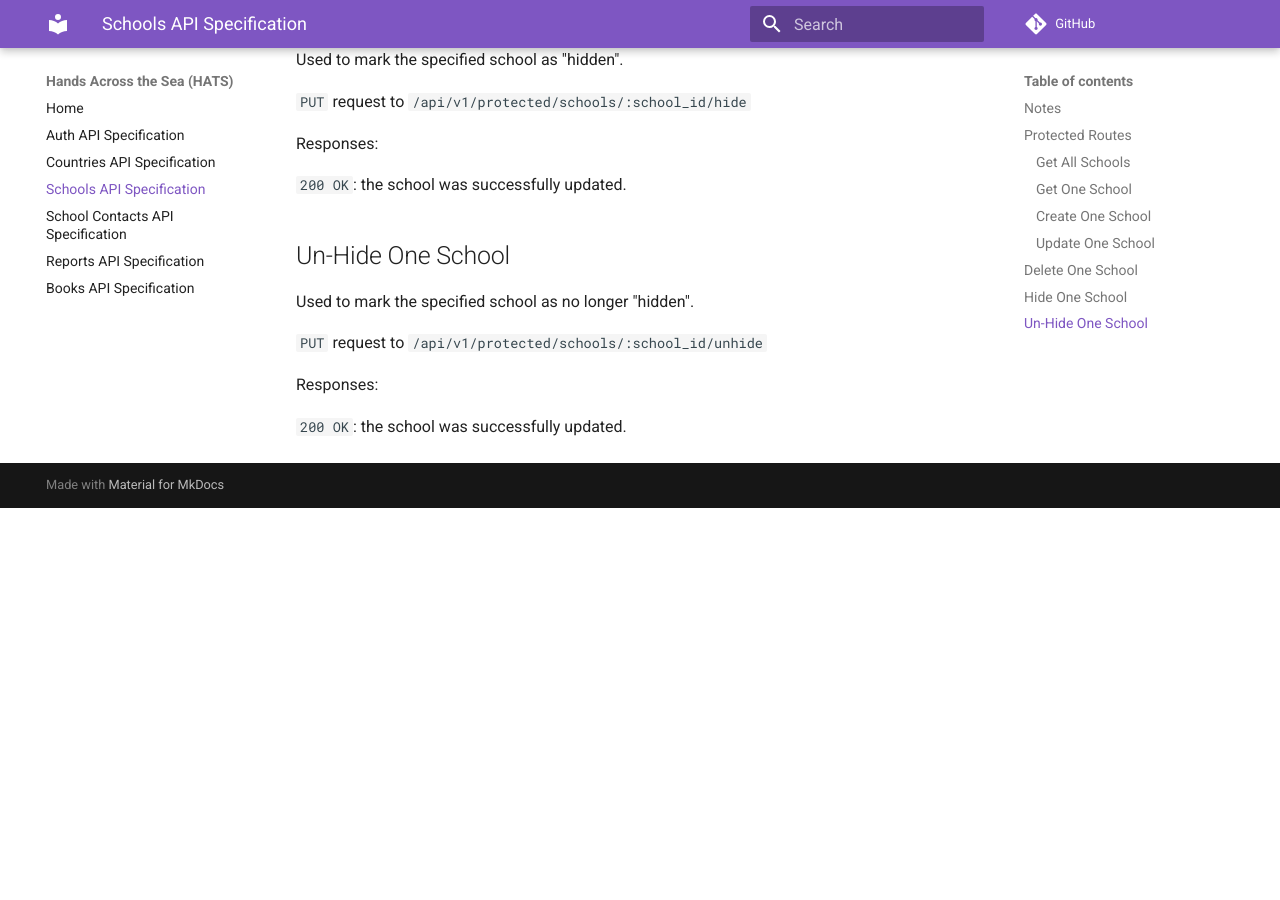
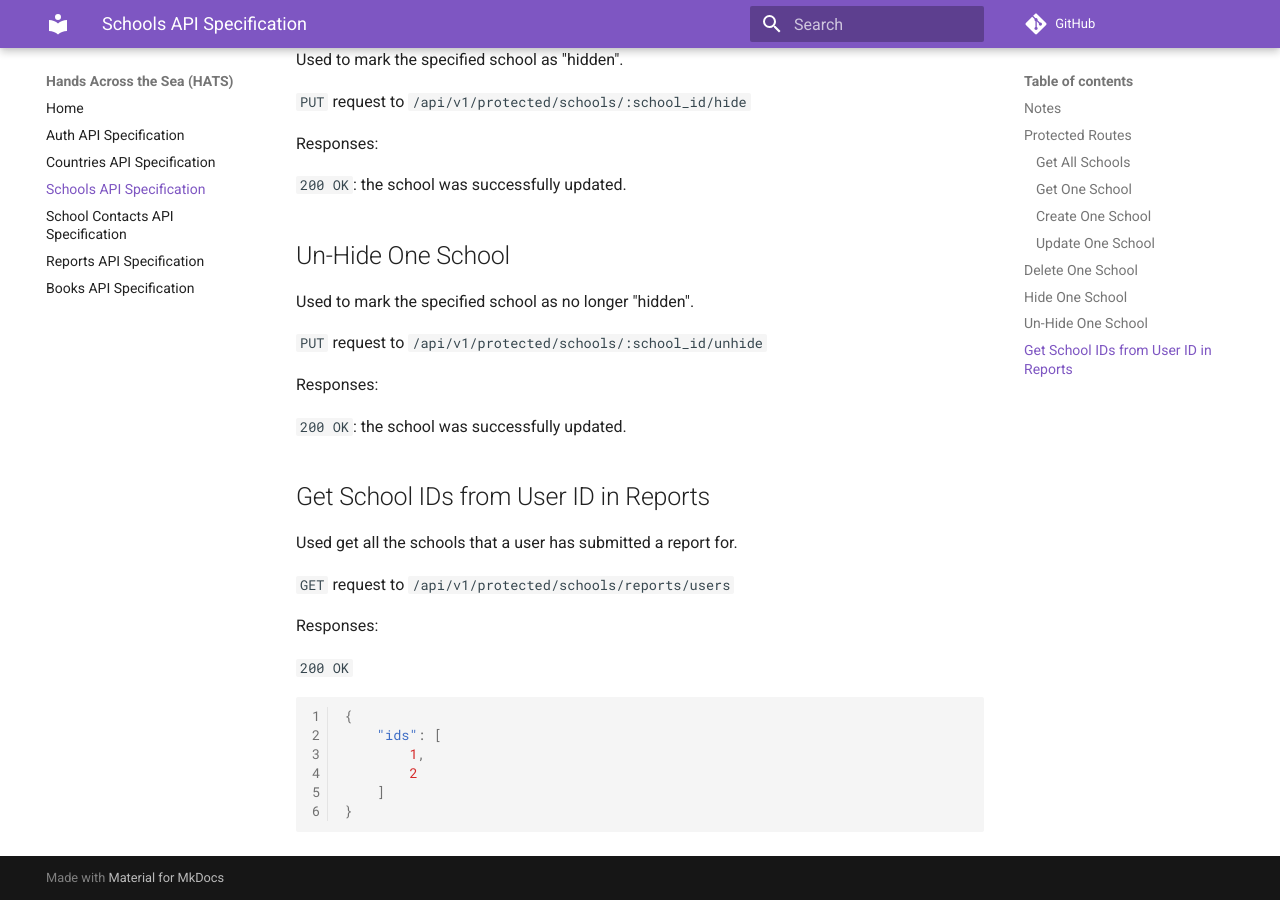
Before and after one commit to Code-4-Community/c4c-dev-docs, an MkDocs documentation site: the page built from docs/hats/api-spec-school.md, in a window 1280 px wide and 900 px high, scrolled down 3312 px. Built offline with MkDocs 1.6.1 and Material for MkDocs 9.7.7, drawn with Linux system fonts in a browser that asks for light colours; comment, search, counter and statistics services are not loaded; before the commit the page ends 3820 px from its top, so only the background shows below that.

Commit message:
Added doc

````diff
--- a/docs/hats/api-spec-school.md
+++ b/docs/hats/api-spec-school.md
@@ -172,3 +172,20 @@ Used to mark the specified school as no longer "hidden".
 Responses:
 
 `200 OK`: the school was successfully updated.
+
+## Get School IDs from User ID in Reports
+Used get all the schools that a user has submitted a report for.
+
+`GET` request to `/api/v1/protected/schools/reports/users`
+
+Responses:
+
+`200 OK`
+```json
+{
+    "ids": [
+        1,
+        2
+    ]
+}
+```
````
